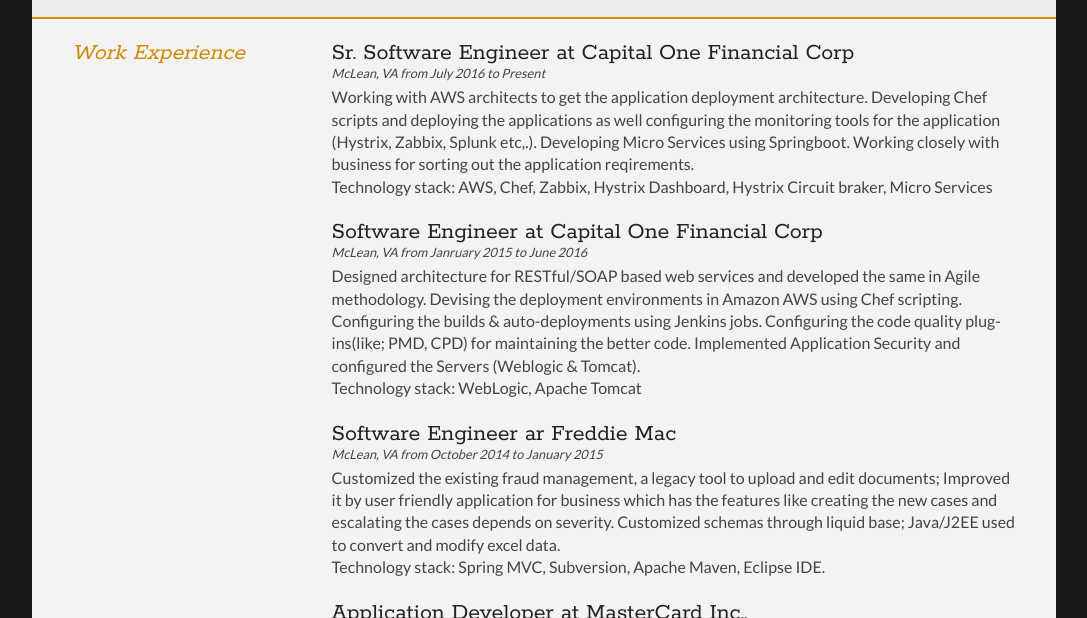
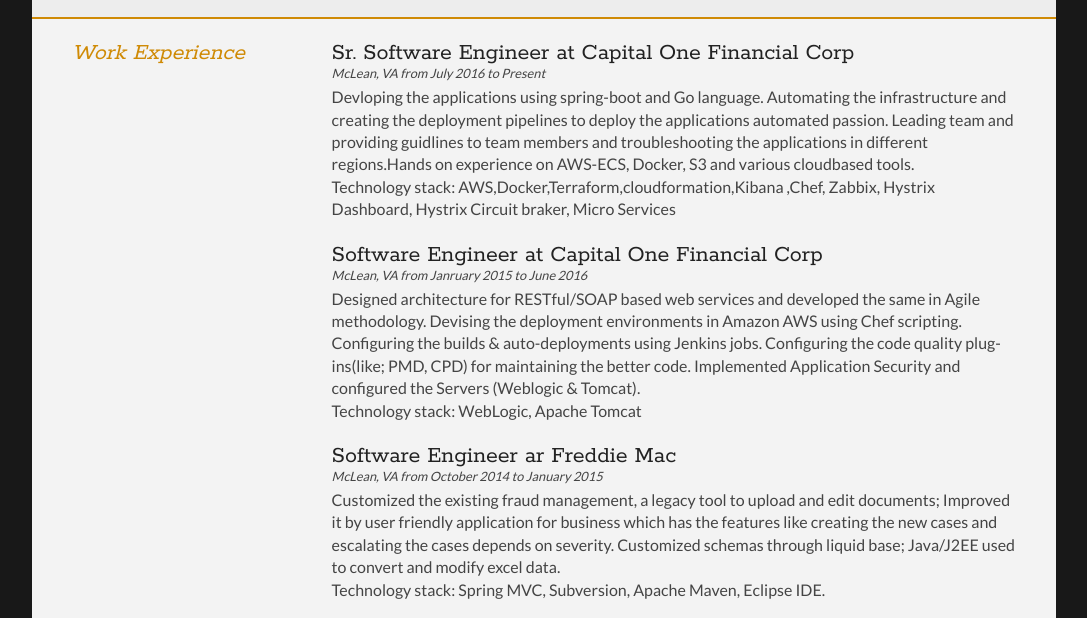
Before and after one commit to kishorekumar583/kishorekumar583.github.io, a plain HTML site: page index.html in a window 1280 px wide. Shown: the part 153-771 px from the top of the page, without its empty margins (96-1183 px from the left). Drawn offline with Linux system fonts and the light colour scheme.

Commit message:
updated resume on feb16

```diff
--- a/index.html
+++ b/index.html
@@ -48,7 +48,7 @@
 				<article>
 					<h2>Sr. Software Engineer at Capital One Financial Corp</h2>
 					<p class="subDetails">McLean, VA from July 2016 to Present</p>
-					<p>Working with AWS architects to get the application deployment architecture.  Developing Chef scripts and deploying the applications as well configuring the monitoring tools for the application (Hystrix, Zabbix, Splunk etc,.). Developing Micro Services using Springboot. Working closely with business for sorting out the application reqirements. <br>Technology stack: AWS, Chef, Zabbix, Hystrix Dashboard, Hystrix Circuit braker, Micro Services</p>
+					<p>Devloping the applications using spring-boot and Go language. Automating the infrastructure and creating the deployment pipelines to deploy the applications automated passion. Leading team and providing guidlines to team members and troubleshooting the applications in different regions.Hands on experience on AWS-ECS, Docker, S3 and various cloudbased tools.  <br>Technology stack: AWS,Docker,Terraform,cloudformation,Kibana ,Chef, Zabbix, Hystrix Dashboard, Hystrix Circuit braker, Micro Services</p>
 				</article>
 
 				<article>
```
